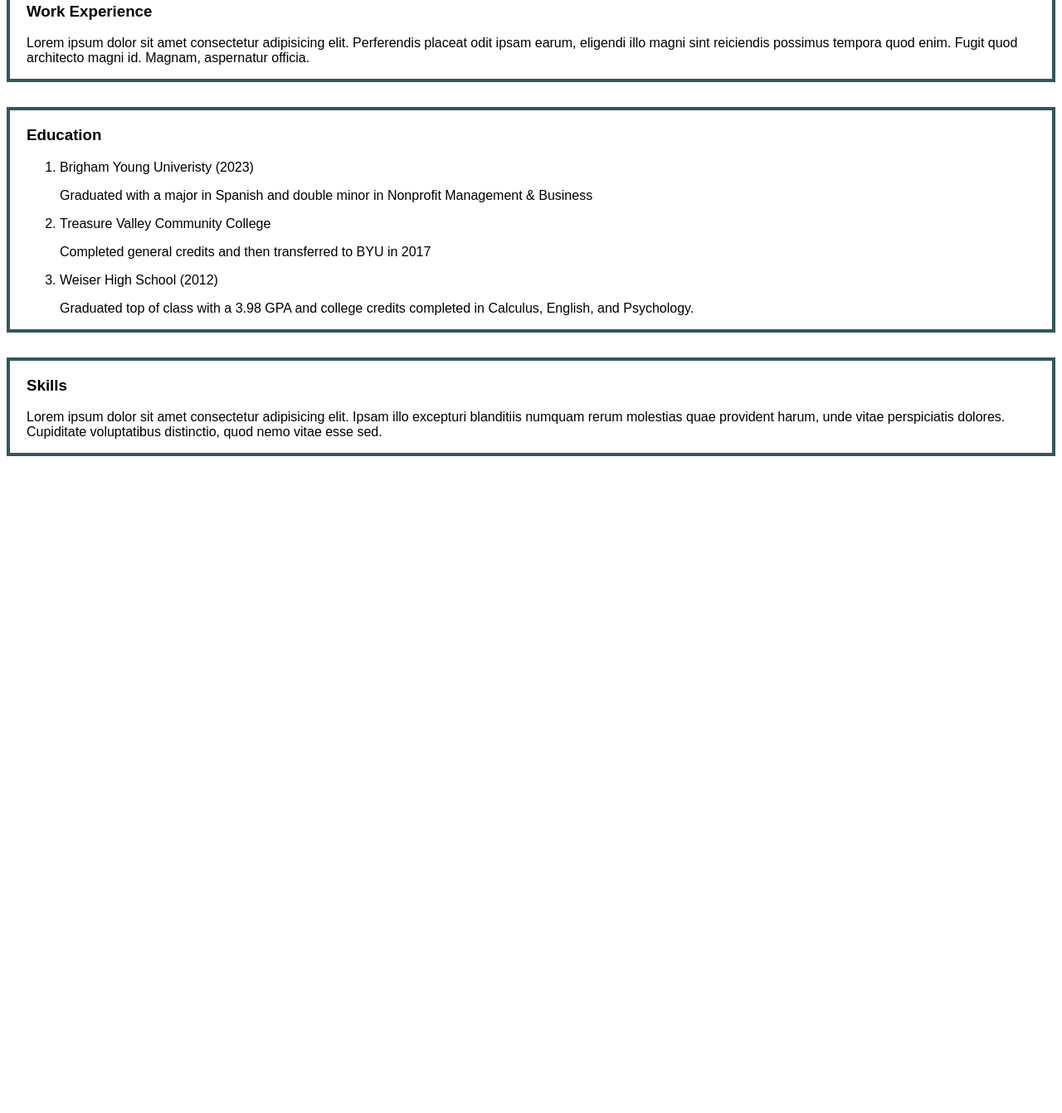
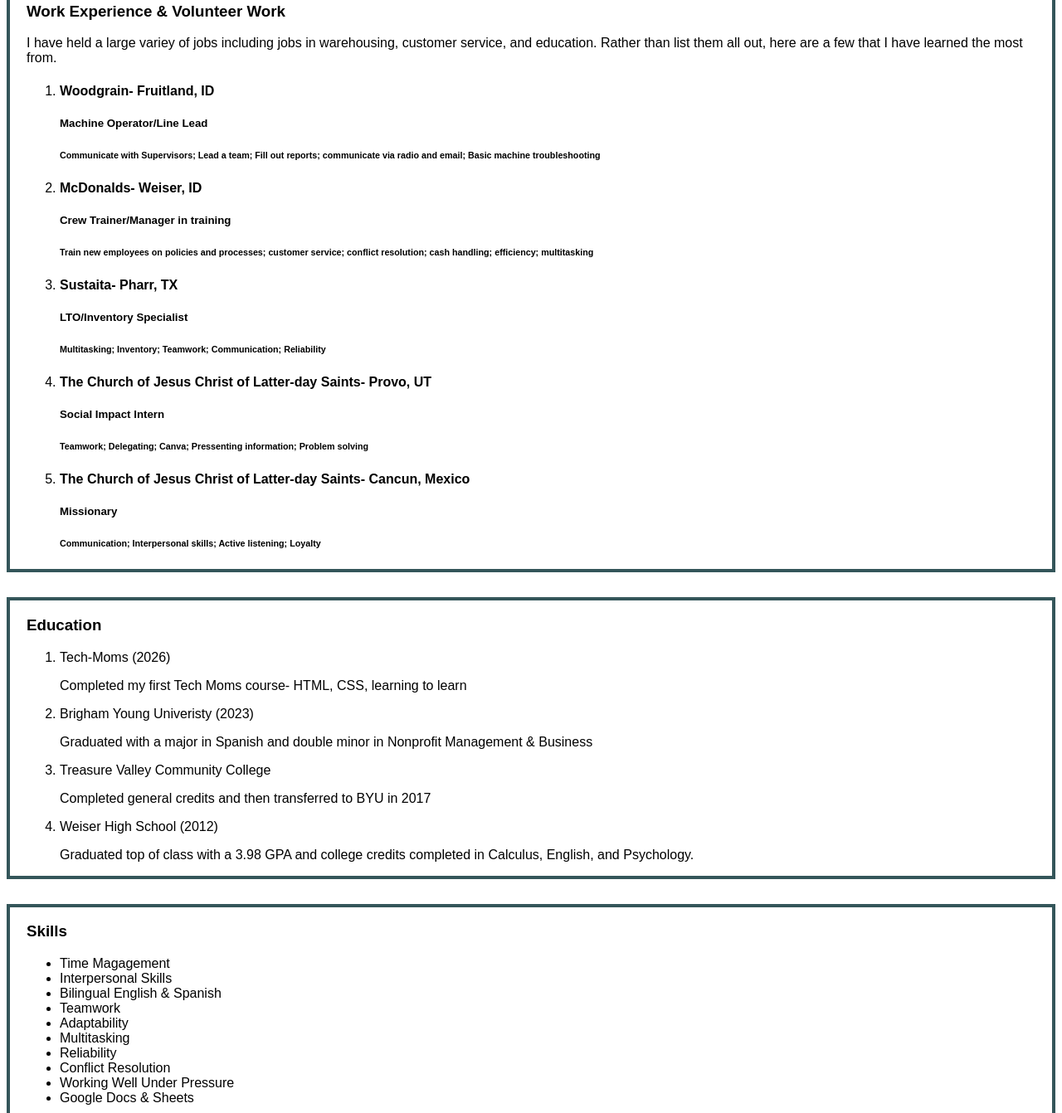
Before and after one commit to agirvin3/agirvin3.github.io, a plain HTML site: page experience.html in a window 1280 px wide. Shown: the part 458-1800 px from the top of the page at 83% size. Before the commit the page ends 1016 px from the top, so only its background shows below. Drawn offline with Linux system fonts and the light colour scheme.

Commit message:
Filled out more of the Experience html
Typed out work experience & skills

```diff
--- a/experience.html
+++ b/experience.html
@@ -17,13 +17,37 @@
     </header>
     <main>
       <div class="experience-page bordered">
-        <h3>Work Experience</h3>
+        <h3>Work Experience & Volunteer Work</h3>
         <div>
           <p>
-            Lorem ipsum dolor sit amet consectetur adipisicing elit. Perferendis
-            placeat odit ipsam earum, eligendi illo magni sint reiciendis
-            possimus tempora quod enim. Fugit quod architecto magni id. Magnam,
-            aspernatur officia.
+            I have held a large variey of jobs including jobs in warehousing, customer service, and education. Rather than list them all out, here are a few that I have learned the most from.
+            <ol>
+              <li>
+                <h4>Woodgrain- Fruitland, ID</h4>
+                <h5>Machine Operator/Line Lead</h5>
+                <h6>Communicate with Supervisors; Lead a team; Fill out reports; communicate via radio and email; Basic machine troubleshooting</h6>
+              </li>
+              <li>
+                <h4>McDonalds- Weiser, ID</h4>
+                <h5>Crew Trainer/Manager in training</h5>
+                <h6>Train new employees on policies and processes; customer service; conflict resolution; cash handling; efficiency; multitasking</h6>
+              </li>
+              <li>
+                <h4>Sustaita- Pharr, TX</h4>
+                <h5>LTO/Inventory Specialist</h5>
+                <h6>Multitasking; Inventory; Teamwork; Communication; Reliability</h6>
+              </li>
+              <li>
+                <h4>The Church of Jesus Christ of Latter-day Saints- Provo, UT</h4>
+                <h5>Social Impact Intern</h5>
+                <h6>Teamwork; Delegating; Canva; Pressenting information; Problem solving</h6>
+              </li>
+              <li>
+                <h4>The Church of Jesus Christ of Latter-day Saints- Cancun, Mexico</h4>
+                <h5>Missionary</h5>
+                <h6>Communication; Interpersonal skills; Active listening; Loyalty</h6>
+              </li>
+            </ol>
           </p>
         </div>
       </div>
@@ -31,6 +55,12 @@
         <h3>Education</h3>
         <div>
           <ol>
+            <li>
+              Tech-Moms (2026)
+              <div>
+                <p>Completed my first Tech Moms course- HTML, CSS, learning to learn</p>
+              </div>
+            </li>
             <li>
               Brigham Young Univeristy (2023)
               <div>
@@ -40,7 +70,6 @@
                 </p>
               </div>
             </li>
-
             <li>
               Treasure Valley Community College
               <div>
@@ -64,14 +93,23 @@
       <div class="experience-page bordered">
         <h3>Skills</h3>
         <div>
-          <p>
-            Lorem ipsum dolor sit amet consectetur adipisicing elit. Ipsam illo
-            excepturi blanditiis numquam rerum molestias quae provident harum,
-            unde vitae perspiciatis dolores. Cupiditate voluptatibus distinctio,
-            quod nemo vitae esse sed.
-          </p>
+          <ul>
+            <li>Time Magagement</li>
+            <li>Interpersonal Skills</li>
+            <li>Bilingual English & Spanish</li>
+            <li>Teamwork</li>
+            <li>Adaptability</li>
+            <li>Multitasking</li>
+            <li>Reliability</li>
+            <li>Conflict Resolution</li>
+            <li>Working Well Under Pressure</li>
+            <li>Google Docs & Sheets</li>
+          </ul>
         </div>
       </div>
     </main>
+    <footer>
+      <p></p>
+    </footer>
   </body>
 </html>
```
Also changed, not shown: styles.css (line endings or trailing spaces).
